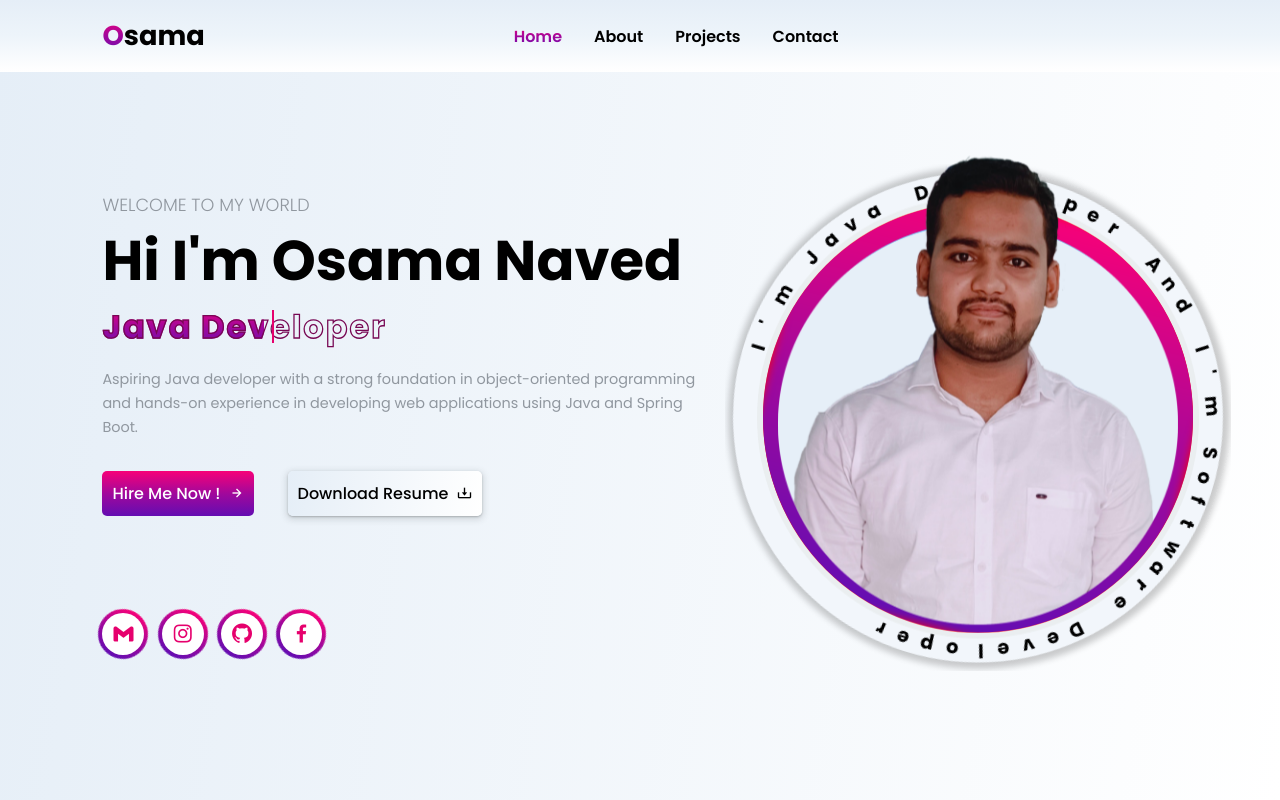
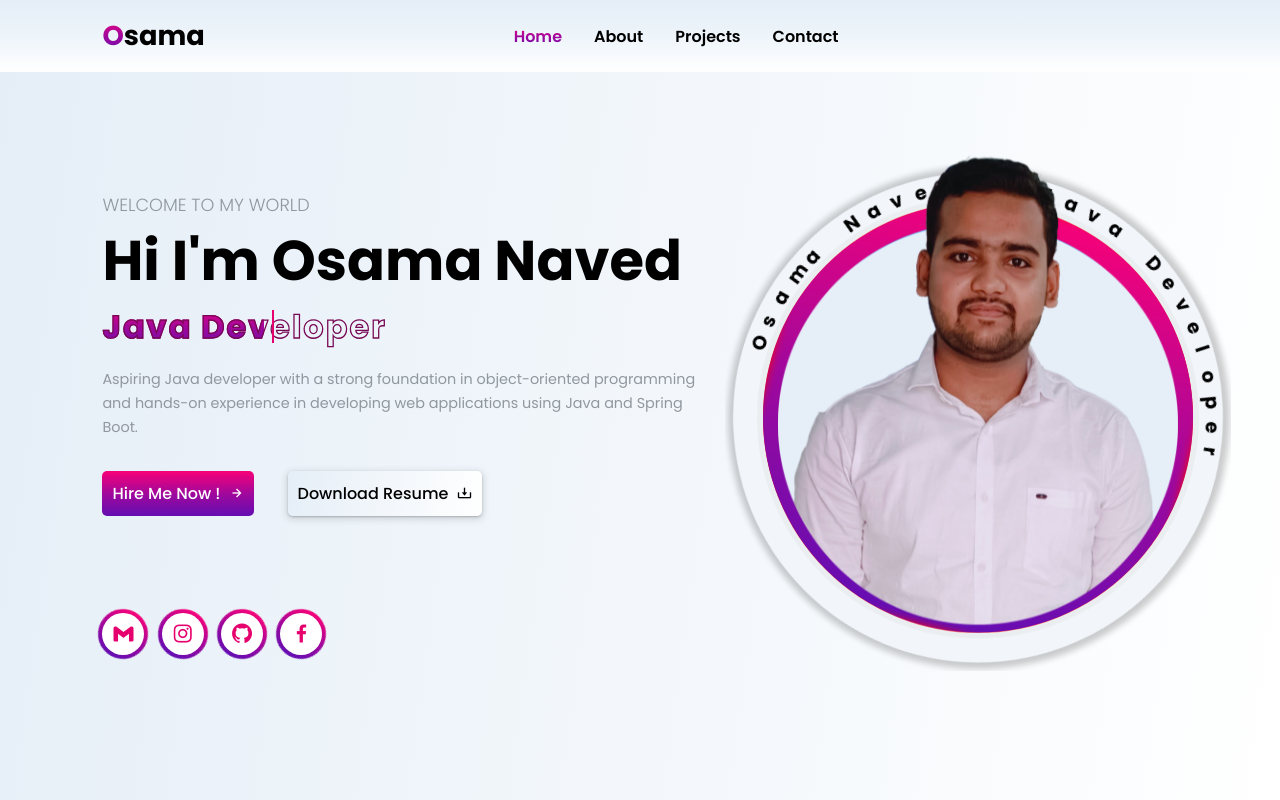
Before and after one commit to unaved/Osama_Naved-Portfolio, a plain HTML site: page index.html in a window 1280 px wide. Shown: the top 800 px of the page. Drawn offline with nearby package versions, Linux system fonts and the light colour scheme.

Commit message:
rotate text

```diff
--- a/index.html
+++ b/index.html
@@ -73,7 +73,7 @@
             <img src="img/hero5.png" alt="">
             <div class="rotate-text">
                 <div class="text">
-                    <p>I'm Java Developer And I'm Software Developer</p>
+                    <p>Osama Naved , Java Developer</p>
                 </div>
                 <span><i></i></span>
             </div>
```
